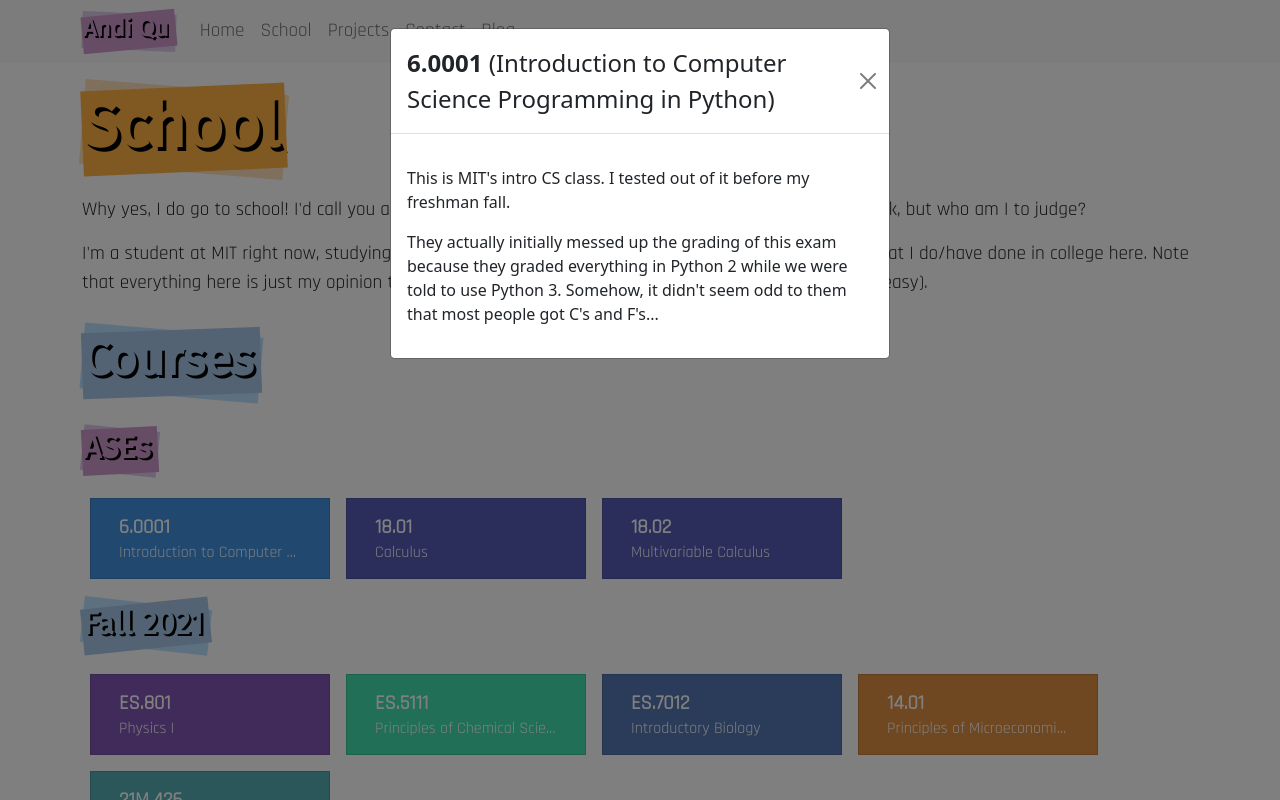
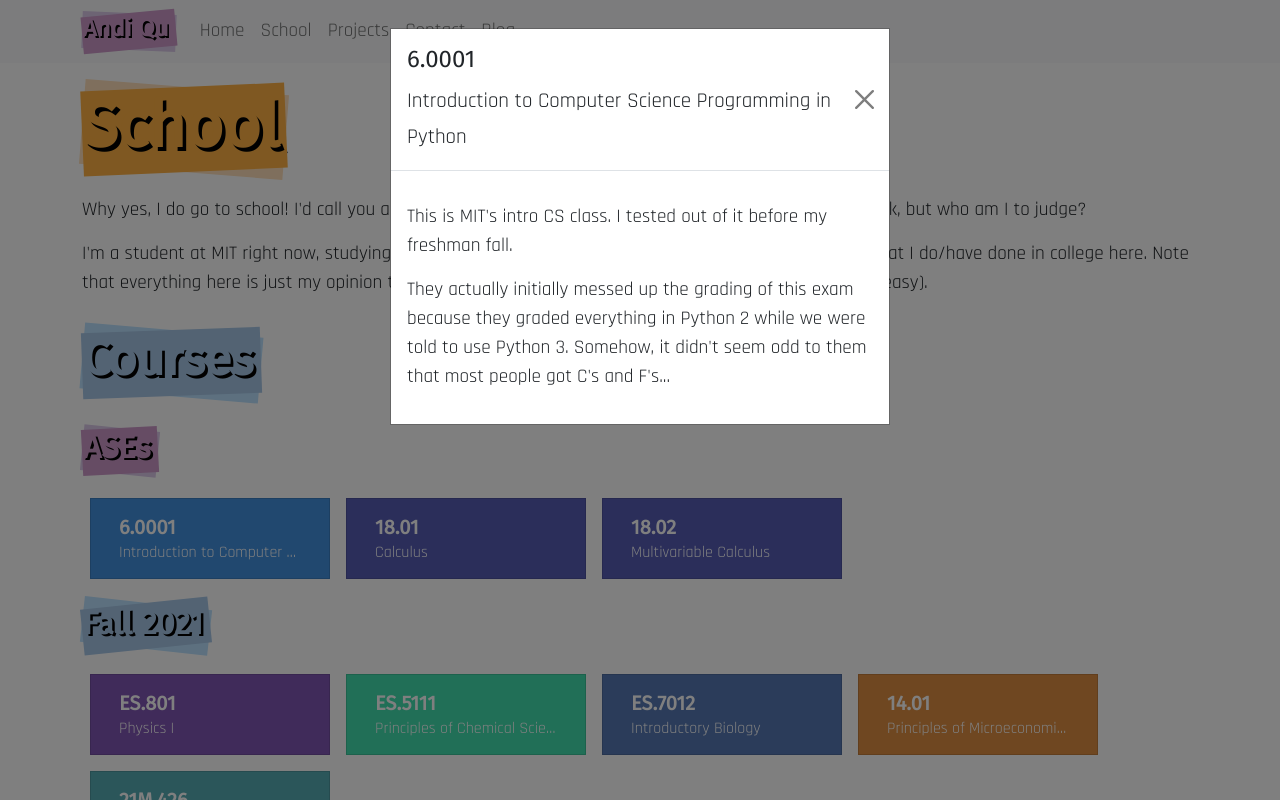
Before and after one commit to dolphingarlic/andiqu-v3, a React (Create React App) app: page /school in a window 1280 px wide. Both pictures are taken after a click on the element 210 px from the left and 538 px from the top of the page. Shown: the top 800 px of the page. Built offline with nearby package versions, Linux system fonts and the light colour scheme.

Commit message:
Fix fonts

```diff
--- a/src/App.css
+++ b/src/App.css
@@ -1,9 +1,12 @@
 #root {
-  font-family: 'Rajdhani', sans-serif;
-  font-size: 1.2rem;
   min-height: 100vh;
   display: flex;
   flex-direction: column;
+}
+
+body div {
+  font-family: 'Rajdhani', sans-serif;
+  font-size: 1.2rem;
 }
 
 main {
--- a/src/components/Course.css
+++ b/src/components/Course.css
@@ -20,3 +20,7 @@
         width: 95%;
     }
 }
+
+.card-title {
+    font-family: 'Fira Sans', sans-serif;
+}
--- a/src/components/Course.tsx
+++ b/src/components/Course.tsx
@@ -31,7 +31,8 @@ const Course = (props: {
       <Modal show={show} onHide={handleClose}>
         <Modal.Header closeButton className="mb-3">
           <Modal.Title>
-            <strong>{props.title}</strong> ({props.subtitle})
+            <h4>{props.title}</h4>
+            <small>{props.subtitle}</small>
           </Modal.Title>
         </Modal.Header>
         <Modal.Body>{props.children}</Modal.Body>
--- a/src/components/Heading.tsx
+++ b/src/components/Heading.tsx
@@ -13,8 +13,7 @@ const MARGINS = {
 };
 
 const Heading = (props: { size: string; children: ReactNode }) => {
-  const color = COLORS[Math.floor(Math.random() * COLORS.length)];
-  console.log(color);
+  let color = COLORS[Math.floor(Math.random() * COLORS.length)];
 
   return (
     <>
--- a/src/pages/School.css
+++ b/src/pages/School.css
@@ -0,0 +1,7 @@
+.modal-content {
+  border-radius: 0;
+}
+
+.modal-header .btn-close {
+  min-width: 16px
+}
```
